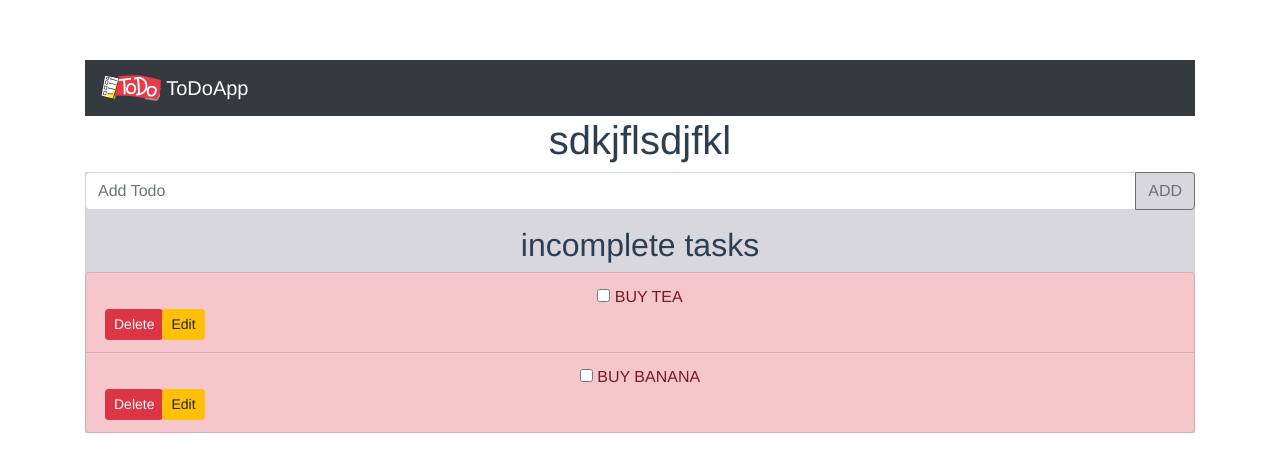
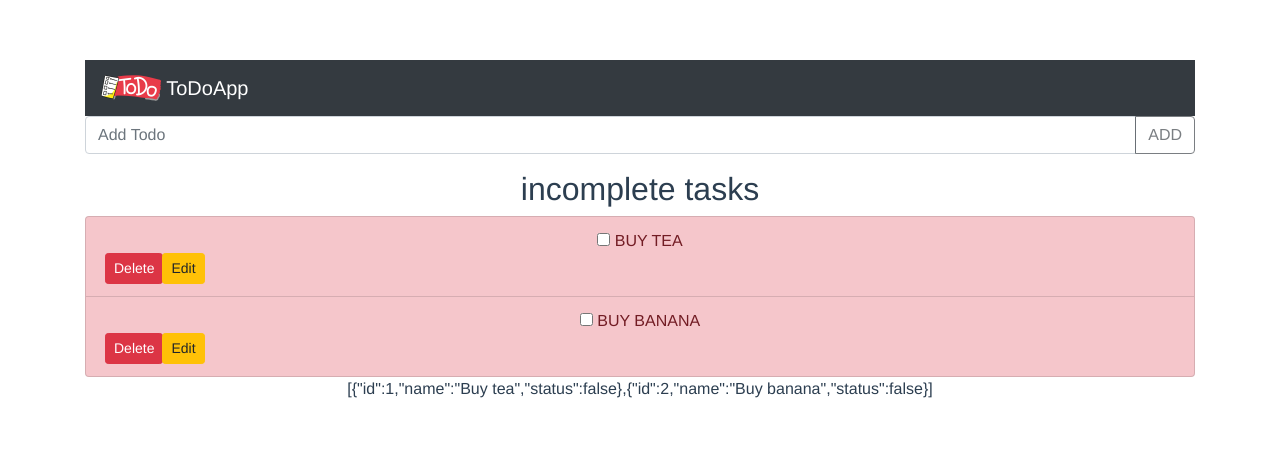
Before and after one commit to mandeep-tariyal/vue-todo-app, a Vue app: page / in a window 1280 px wide. Shown: the top 472 px of the page. Built offline with nearby package versions, Linux system fonts and the light colour scheme.

Commit message:
moving todo to a component (iteration 2).

```diff
--- a/src/App.vue
+++ b/src/App.vue
@@ -2,15 +2,18 @@
 	<div id="app" class="container">
 
 		<Title />
-<ToDo />
+		<ToDo :todo="todo " />
+		<p>
+			{{ JSON.stringify(todo) }}
+		</p>
 		<div class=" custom">
 
-			<InputForm @NewItemAdded="add($event)" />
+			<!-- <InputForm @NewItemAdded="add($event)" /> -->
 
 			<!-- //<InputForm2 :newItem.sync="newItem2" />
     //<button @click="add">new add</button> -->
 
-			<h2 v-if="notCompleted.length>0"> incomplete tasks</h2>
+			<!-- <h2 v-if="notCompleted.length>0"> incomplete tasks</h2>
 
 			<ul class="list-group">
 				<ListItem @handlerDel="del($event)" v-for="item in notCompleted" :item="item" :key="item.id" />
@@ -20,7 +23,7 @@
 
 			<ul class="list-group">
 				<ListItem @handlerDel="del($event)" v-for="item in isCompleted" :item="item" :key="item.id" />
-			</ul>
+			</ul> -->
 
 		</div>
 	</div>
@@ -29,62 +32,36 @@
 
 <script lang="ts">
 import Vue from 'vue';
-import ListItem from './components/ListItem.vue';
+
 import Title from './components/Title.vue';
 import { ITodoItem } from "./interfaces/ITodoItem";
 import ToDo from "./components/ToDo.vue";
-import InputForm from './components/inputForm.vue';
+
 export default Vue.extend({
 	name: 'App',
 	components: {
-		ListItem,
 		Title,
-		InputForm,
 		ToDo
 	},
 	data() {
 		return {
-			newItem2: "",
+
 			newId: 2,
+
 			todo: [
 				{ id: 1, name: "Buy tea", status: false },
 				{ id: 2, name: "Buy banana", status: false }
 			] as ITodoItem[]
 		}
 	},
-	computed: {
-		isCompleted(): ITodoItem[] {
-			return this.todo.filter(item => item.status === true)
-		},
-		notCompleted(): ITodoItem[] {
-			return this.todo.filter(item => item.status === false)
-		}
-	}
 
-	,
-	methods: {
-		add(newItem: string) {
-			this.newId += 1;
-			this.todo.push({ id: this.newId, name: newItem, status: false })
 
-		},
-		del(id: number) {
-			let itemFound: ITodoItem | undefined = this.todo.find(item => item.id === id)
-			if (itemFound) {
-				let itemIndex = this.todo.indexOf(itemFound)
-				this.todo.splice(itemIndex, 1)
-			}
-
-		},
+	methods: {}
 
 
 
-		// add2()
-		// {
-		//   this.newId+=1;
-		//   return this.todo.push({id:this.newId,name:this.newItem2})
-		// }
-	}
+
+
 });
 </script>
 
--- a/src/components/ListItem.vue
+++ b/src/components/ListItem.vue
@@ -5,35 +5,30 @@ export default d.extend();
 
 <template>
 
-  <li class="list-group-item" :class="item.status? 'list-group-item-success' : 'list-group-item-danger'">
+	<li class="list-group-item" :class="item.status? 'list-group-item-success' : 'list-group-item-danger'">
 
-  <input type = "checkbox" v-model = "item.status"/>
+		<input type="checkbox" v-model="item.status" />
 
+		{{ item.name.toUpperCase() }}
 
-  {{ item.name.toUpperCase() }}
+		<div class="input-group-append">
+			<button class=" btn   btn-danger btn-sm" @click="del(item.id)"> Delete </button>
 
-  <div class="input-group-append">
-    <button class=" btn   btn-danger btn-sm" @click="del(item.id)" > Delete </button>
+			<button class="btn  btn-warning btn-sm" @click="edit()"> Edit</button>
+		</div>
 
-    <button class="btn  btn-warning btn-sm" @click="edit()" > Edit</button>
-  </div>
+		<div v-if="condition" class="input-group mb-3">
+			<input type="text" class="form-control" v-model="variable" @keyup.enter="save()">
 
+    	<div class="input-group-append">
+				<button type="button" class="btn btn-outline-dark btn-sm " @click="save(variable)"> SAVE</button>
+				<br><button class="btn btn  btn-light btn-sm" @click="cancel()"> Cancel</button>
+			</div>
 
-    <div v-if="condition" class="input-group mb-3" >
-      <input type="text" class="form-control" v-model="variable" @keyup.enter="save()" >
-    <div  class="input-group-append">
-      <button type="button" class="btn btn-outline-dark btn-sm " @click="save(variable)" > SAVE</button>
-      <br><button class="btn btn  btn-light btn-sm" @click ="cancel()"> Cancel</button>
-    </div>
     </div>
 
-  </li>
-
-
-
-
+	</li>
 
 </template>
 <style scoped>
-
 </style>
--- a/src/components/ToDo.vue
+++ b/src/components/ToDo.vue
@@ -4,5 +4,20 @@ export default d.extend();
 </script>
 
 <template>
-    <h1>sdkjflsdjfkl</h1>
+<div >
+    <InputForm @NewItemAdded="add($event)" />
+
+   <h2 v-if="notCompleted.length>0"> incomplete tasks</h2>
+
+			<ul class="list-group">
+				<ListItem @handlerDel="del($event)" v-for="item in notCompleted" :item="item" :key="item.id" />
+			</ul>
+
+			<h2 v-if="isCompleted.length>0"> Completed Tasks</h2>
+
+			<ul class="list-group">
+				<ListItem @handlerDel="del($event)" v-for="item in isCompleted" :item="item" :key="item.id" />
+			</ul>
+
+</div>
 </template>
--- a/src/components/ToDo.vue_.ts
+++ b/src/components/ToDo.vue_.ts
@@ -6,9 +6,15 @@ import { Prop } from 'vue/types/options';
 
 export default Vue.extend({
     name: 'ToDo',
+
     components: {
         ListItem,
         InputForm
+    },
+    data() {
+        return {
+            newId: 2
+        }
     },
     props: {
         todo: {
@@ -23,5 +29,21 @@ export default Vue.extend({
         notCompleted(): ITodoItem[] {
             return this.todo.filter(item => item.status === false)
         }
+    },
+    methods: {
+        add(newItem: string) {
+            this.newId += 1;
+            this.todo.push({ id: this.newId, name: newItem, status: false })
+
+        },
+        del(id: number) {
+            let itemFound: ITodoItem | undefined = this.todo.find(item => item.id === id)
+            if (itemFound) {
+                let itemIndex = this.todo.indexOf(itemFound)
+                this.todo.splice(itemIndex, 1)
+            }
+
+
+        }
     }
 });
```
Also changed, not shown: src/components/ToDoList.vue (added, +7 -0 lines), src/components/ToDoList.vue_.ts (added, +8 -0 lines). Lines whose indentation alone changed are shown as unchanged.
